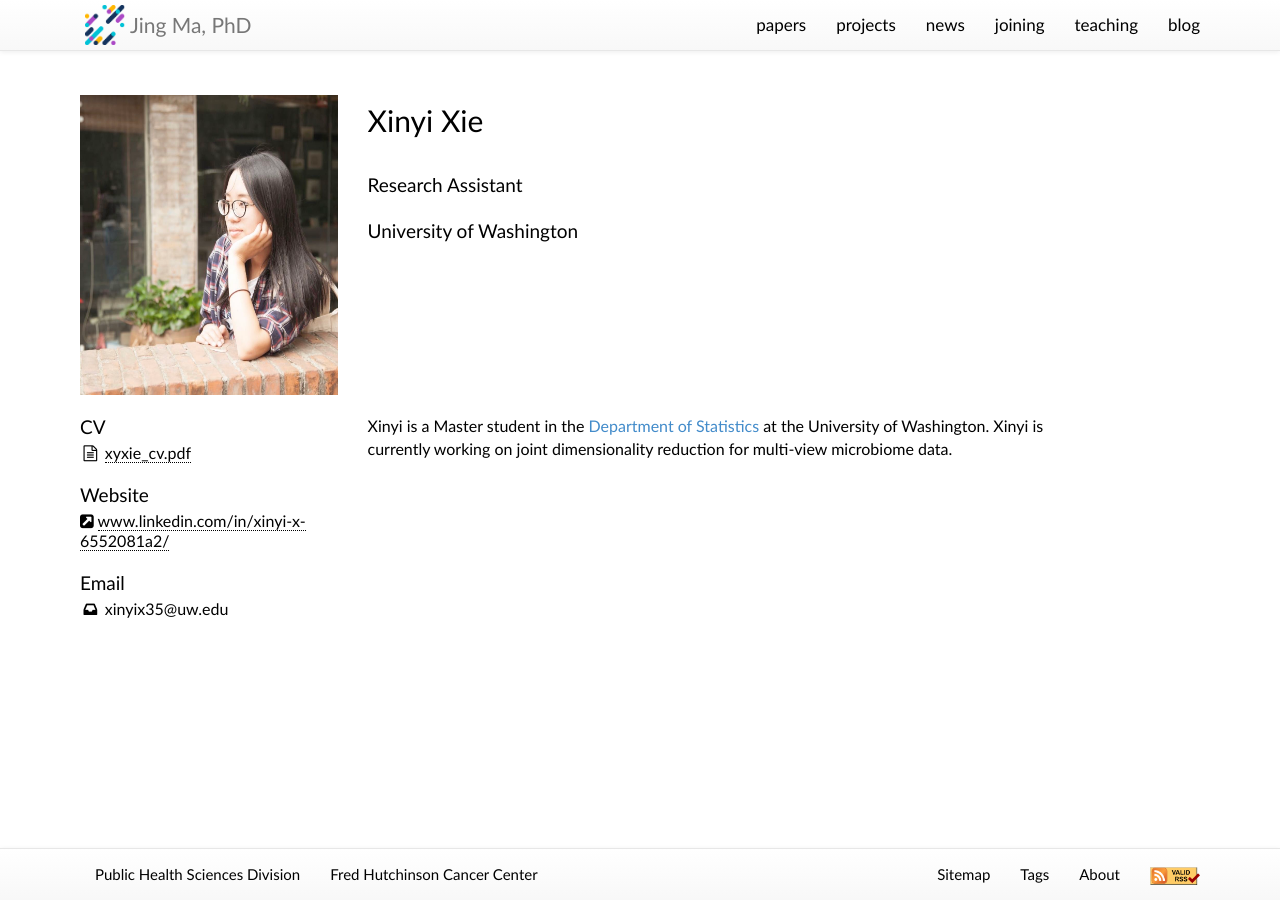
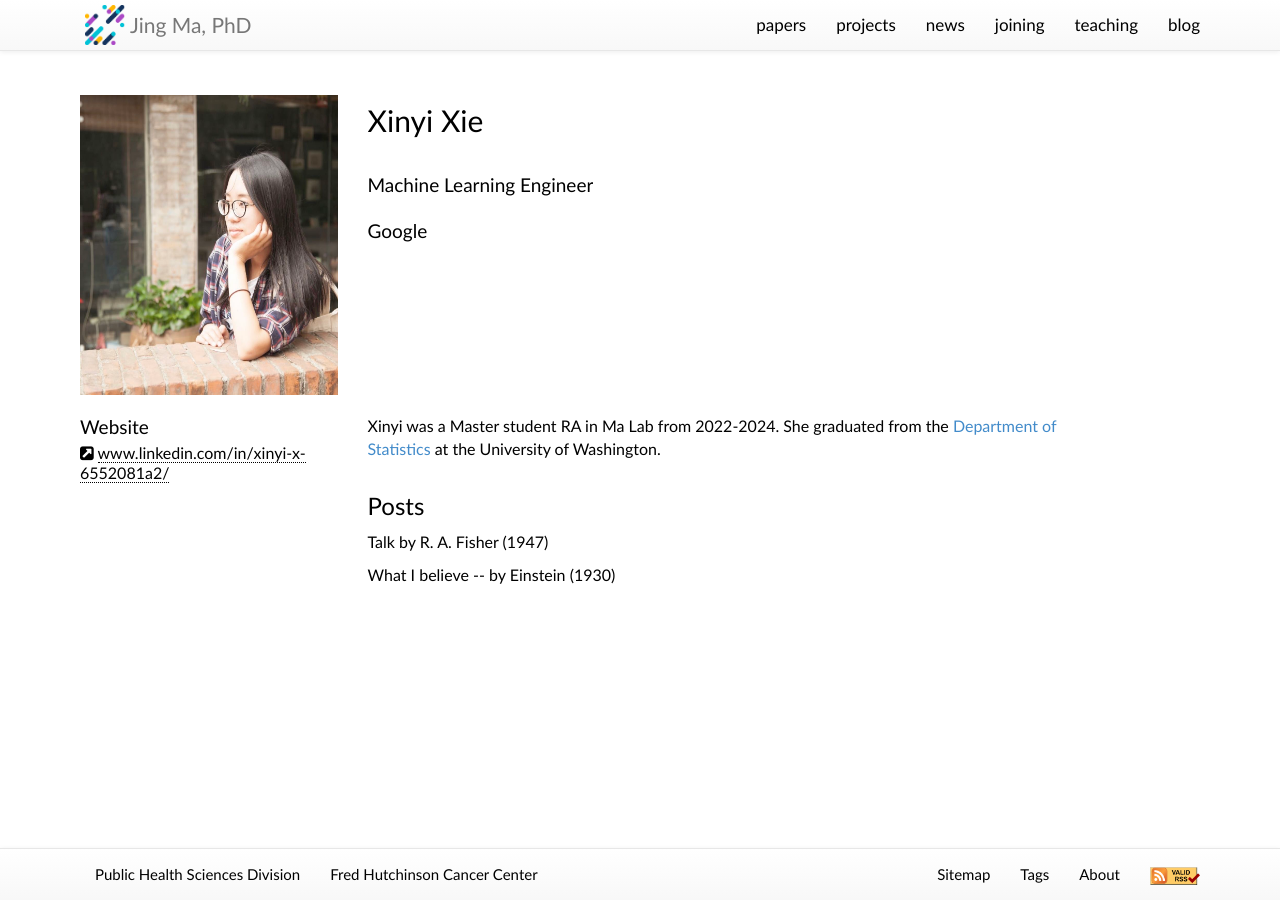
Before and after one commit to statisticslab/statisticslab.github.io, a Jekyll site: the page built from team/_posts/2022-07-01-xinyixie.md, in a window 1280 px wide. Built offline with Jekyll 4.4.1, drawn with Linux system fonts in a browser that asks for light colours; nearby versions of some CDN libraries.

Commit message:
update team info

```diff
--- a/team/_posts/2022-07-01-xinyixie.md
+++ b/team/_posts/2022-07-01-xinyixie.md
@@ -1,18 +1,16 @@
 ---
 layout: member
 title: Xinyi Xie
-position: Research Assistant
-institute: University of Washington
-handle: Xinyi Xie
-email: xinyix35@uw.edu
+position: Machine Learning Engineer
+institute: Google
+email:
 twitter:
 github:
 scholar:
 image: /assets/images/team/Xinyi_Xie.jpeg
-cv: /assets/pdfs/team/xyxie_cv.pdf
-alum: false
+cv:
+alum: true
 web: www.linkedin.com/in/xinyi-x-6552081a2/
-field:
 ---
 
-Xinyi is a Master student in the [Department of Statistics](https://stat.uw.edu/about-us/people/xinyi-xie) at the University of Washington. Xinyi is currently working on joint dimensionality reduction for multi-view microbiome data.
+Xinyi was a Master student RA in Ma Lab from 2022-2024. She graduated from the [Department of Statistics](https://stat.uw.edu/about-us/people/xinyi-xie) at the University of Washington.
```
Also changed, not shown: team/_posts/2018-07-16-kunyue.md (+0 -2 lines), team/_posts/2022-09-01-wenjieguan.md (+5 -5 lines), team/_posts/2023-09-16-zichunxu.md (+1 -4 lines).
